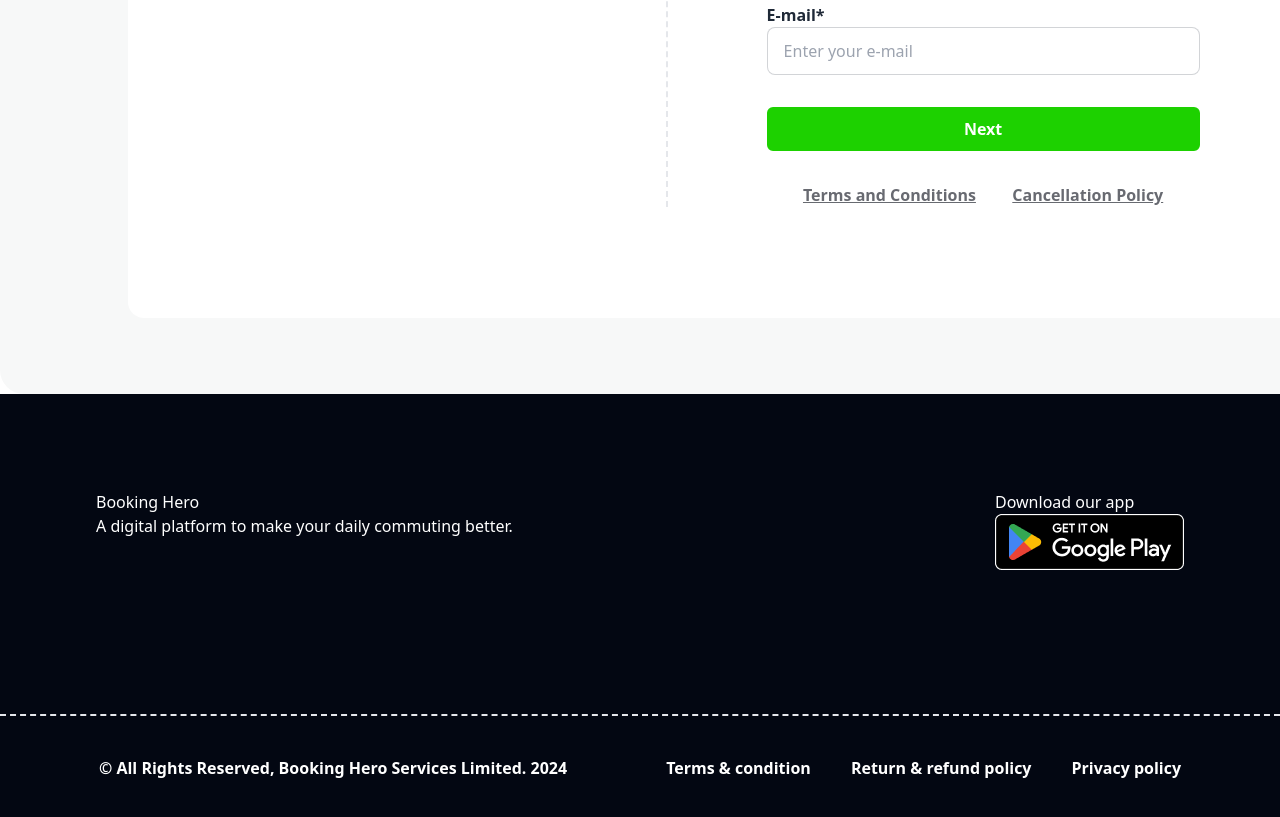
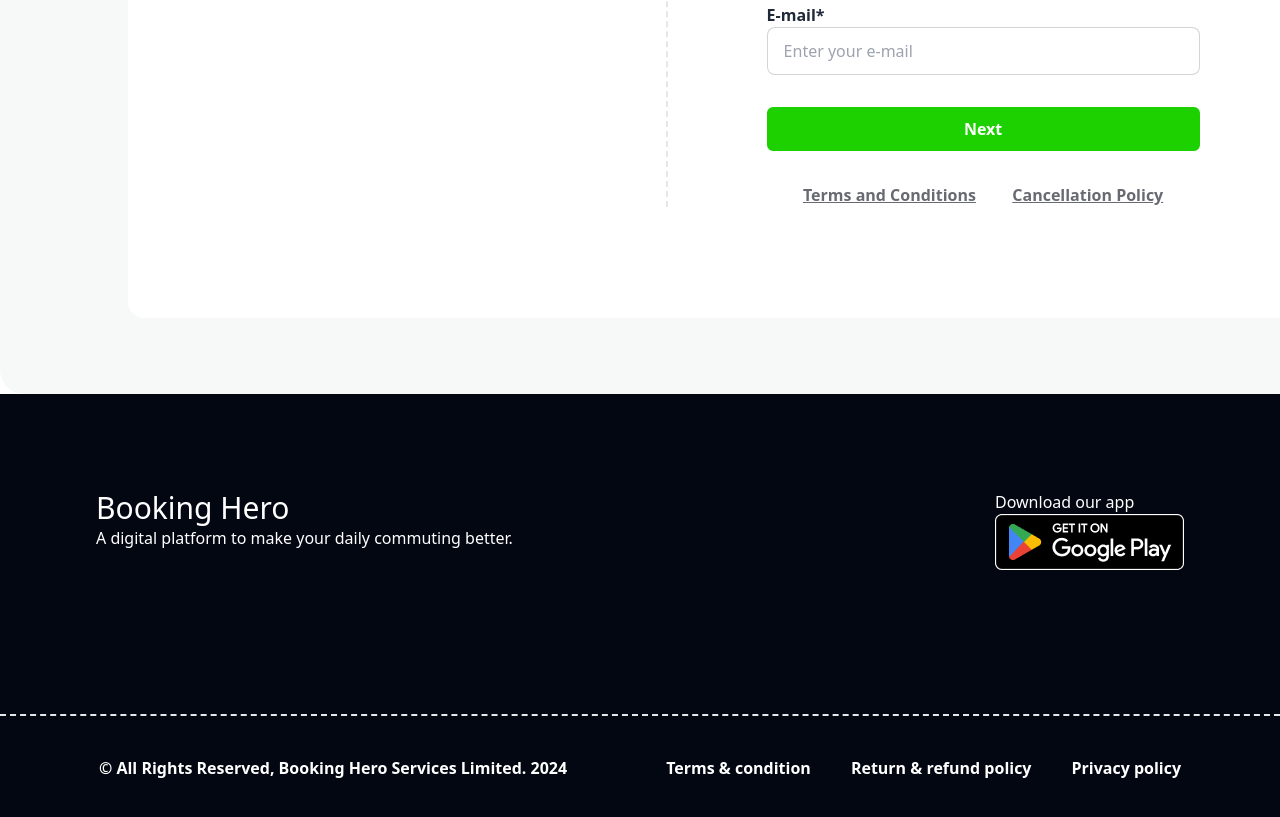
Before and after one commit to sa88ir/fifth-assignment, a plain HTML site: page index.html in a window 1280 px wide. Shown: the part 2782-3599 px from the top of the page. Drawn offline with nearby package versions, Linux system fonts and the light colour scheme.

```diff
--- a/index.html
+++ b/index.html
@@ -323,7 +323,7 @@
  <footer class="md:container md:mx-auto bg-[#030712] w-[1440px] h-[457px]">
   <div class="flex justify-between border-b-2 border-dashed">
     <div class=" text-white mt-20 ml-20 p-4">
-      <h2>Booking Hero</h2>
+      <h2 class="text-3xl">Booking Hero</h2>
       <p>A digital platform to make your daily commuting better.</p>
     </div>
     <div class="text-white mt-20 mr-20 mb-32 p-4">
```
